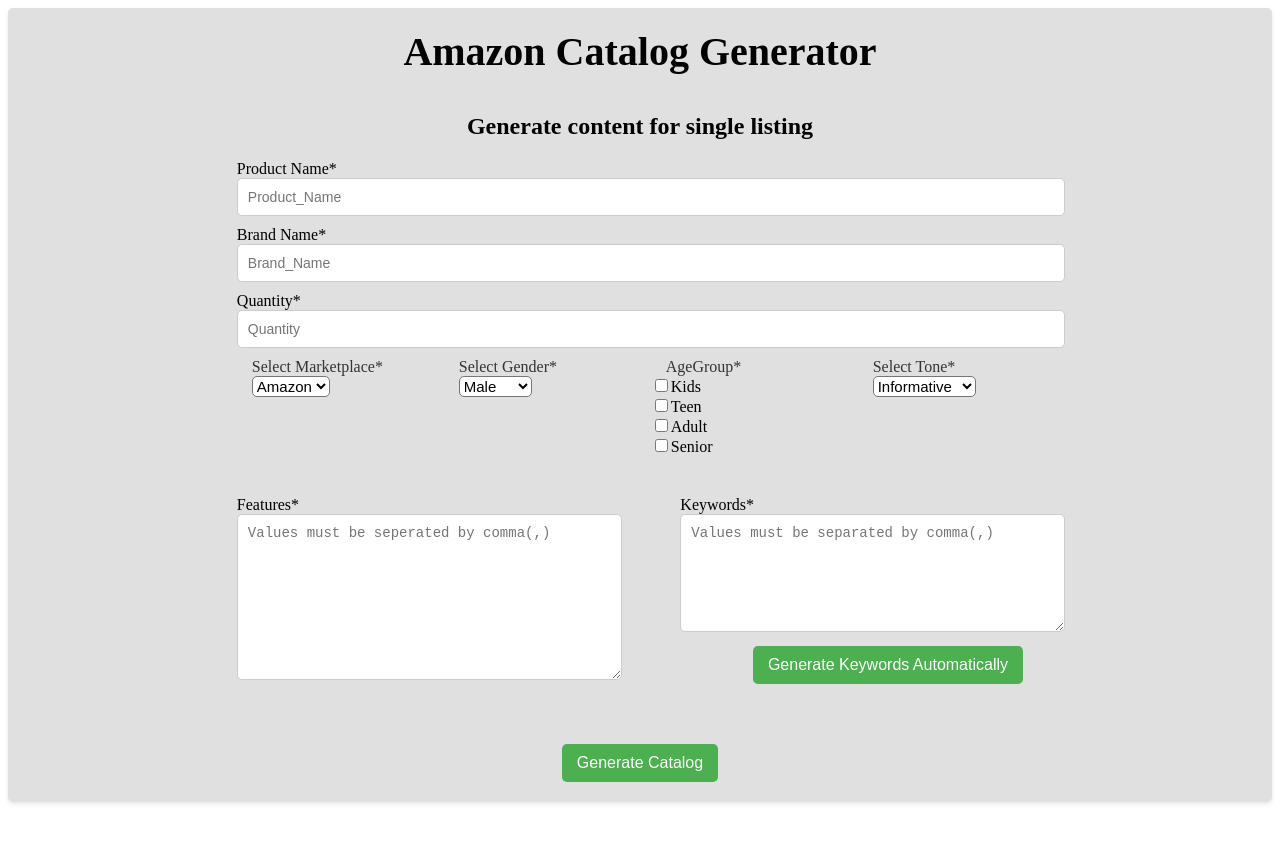
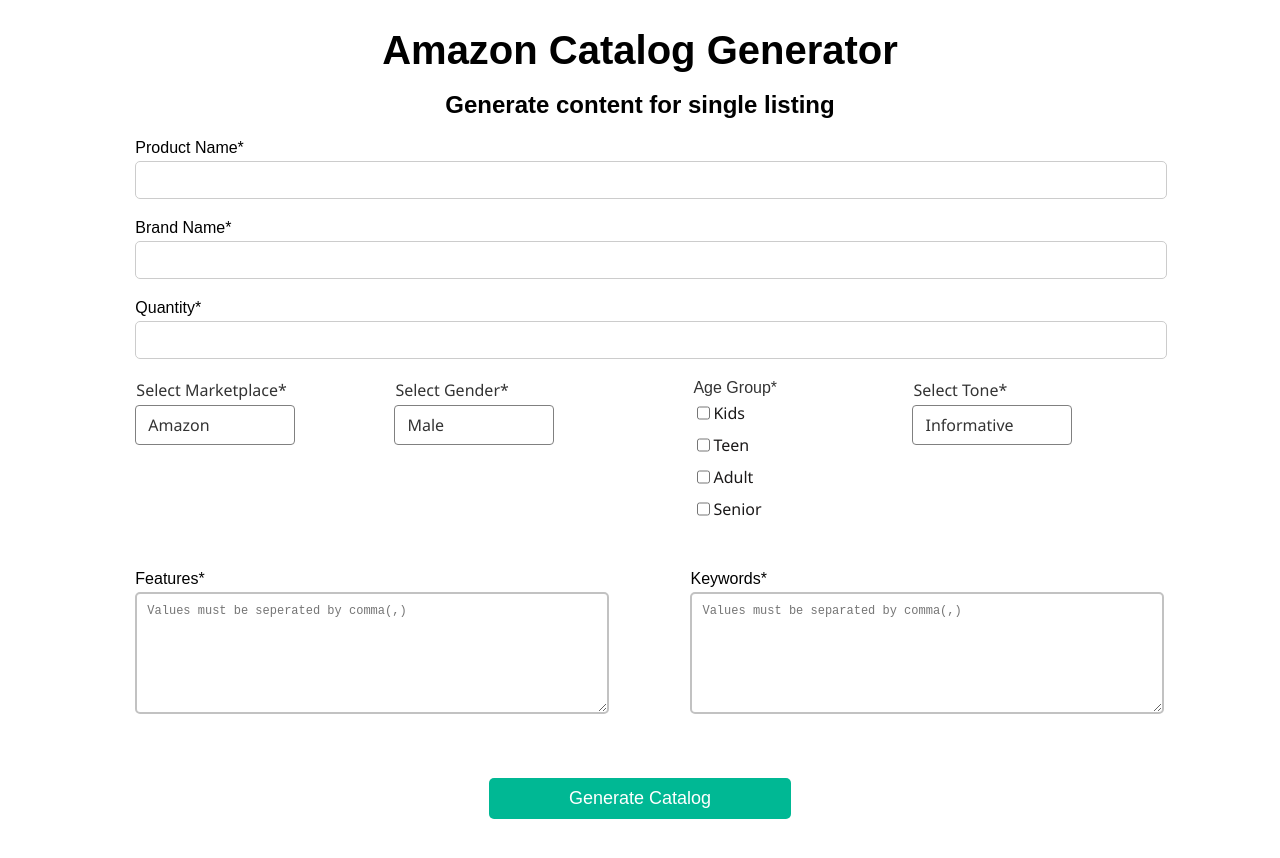
Before and after one commit to vprmvijay/CatalogGenerator, a React (Create React App) app: page / in a window 1280 px wide. Shown: the top 858 px of the page. Before the commit the page ends 810 px from the top, so only its background shows below. Built offline with nearby package versions, Linux system fonts and the light colour scheme.

Commit message:
ui changes

```diff
--- a/src/Form.css
+++ b/src/Form.css
@@ -1,6 +1,6 @@
 .Form {
   margin: 20px;
-  background-color: #e0e0e0;
+
   padding: 20px;
   display: flex;
   flex-direction: column;
@@ -8,6 +8,8 @@
   justify-content: center;
   margin: 0 auto;
 
+  border-radius: 5px;
+  font-family: Arial, Helvetica, sans-serif;
 }
 
 .title {
@@ -20,7 +22,7 @@
 .Head {
   font-size: 40px;
   font-weight: bold;
-  margin-bottom: 20px;
+
   text-align: center;
 }
 
@@ -32,6 +34,7 @@
 }
 
 .container-1 {
+
   display: flex;
   flex-wrap: wrap;
   justify-content: space-between;
@@ -49,9 +52,11 @@
 }
 
 .response {
-  background-color: #f9f9f9;
+  background-color: #ffffff;
   padding: 20px;
   margin-top: 20px;
+  box-shadow: 0 2px 4px rgba(0, 0, 0, 0.1);
+  border-radius: 5px;
 }
 
 .r-title {
@@ -64,7 +69,7 @@
   margin-top: 20px;
   margin-left: 20%;
   padding: 10px 20px;
-  background-color: #4caf50;
+  background-color: #00b894;
   color: #fff;
   border: none;
   cursor: pointer;
@@ -72,13 +77,24 @@
 }
 
 .r-button:hover {
-  background-color: #45a049;
+  background-color: #00a383;
 }
 
-.button-1,
+.button-1{
+  background-color: #00b894;
+  font-size: large;
+  color: white;
+  padding: 10px 15px;
+  border: none;
+  border-radius: 5px;
+  cursor: pointer;
+  margin-bottom: 20px;
+  transition: background-color 0.3s ease;
+  width: 30%;
+}
 .button-2 {
-  background-color: #4caf50;
-  font-size: medium;
+  background-color: #00b894;
+  font-size:small;
   color: white;
   padding: 10px 15px;
   border: none;
@@ -90,7 +106,7 @@
 
 .button-1:hover,
 .button-2:hover {
-  background-color: #45a049;
+  background-color: #02a360cb;
 }
 
 .button-1 {
@@ -99,7 +115,7 @@
 }
 
 .button-2 {
-  margin-left: 20%;
+  margin-left: 30%;
   margin-top: 0;
 }
 
@@ -108,23 +124,34 @@
 }
 
 .label-1 {
-  padding-left: 15px;
+  padding-left: 1px;
   padding-right: 15px;
+  margin-bottom: 4px;
 }
 
 textarea {
   resize: vertical;
 }
+
 .label-1,
 .r-label {
   font-size: 16px;
   color: #333;
+  font-family: 'Segoe UI', Tahoma, Geneva, Verdana, sans-serif;
 }
-
+.label-1-2{
+  font-size: 16px;
+  color: #333;
+  text-align: center;
+  margin-left: 40px;
+  justify-content: center ;
+  margin-bottom: 10px;
+}
 input[type="text"],
 textarea {
   width: 100%;
   padding: 10px;
+  margin-top: 4px;
   margin-bottom: 10px;
   border: 1px solid #ccc;
   border-radius: 5px;
@@ -142,22 +169,48 @@
 
 .content {
   margin-bottom: 20px;
+  max-width: 100%;
 }
 
-
-.Form {
+/* .Form {
   box-shadow: 0 2px 4px rgba(0, 0, 0, 0.1);
   border-radius: 5px;
-}
+  border-left: 4px solid #00b894;
+} */
 
 .response {
   box-shadow: 0 2px 4px rgba(0, 0, 0, 0.1);
   border-radius: 5px;
-  border-left: 4px solid #4caf50;
+  border-left: 4px solid #00b894;
 }
-.content{
-
-    max-width: 100%;
 
 
+/* .Form {
+  background-color: #f6f6f6;
+} */
+
+.title,
+.Head {
+  color: #000000;
 }
+
+.button-1,
+.button-2 {
+  background-color: #00b894;
+}
+
+.button-1:hover,
+.button-2:hover {
+  background-color: #00a383;
+}
+
+textarea {
+ width: 99%;
+  padding: 10px;
+  margin-bottom: 10px;
+  border: 2px solid #c2c2c2;
+  border-radius: 5px;
+  font-size: 12px; /* Reduced font size */
+  color: #555;
+  resize: vertical;
+}
--- a/src/Form.jsx
+++ b/src/Form.jsx
@@ -1,5 +1,5 @@
 import React,{ useState } from 'react';
-import keywordExtractor from 'keyword-extractor';
+// import keywordExtractor from 'keyword-extractor';
 import LoadingSpinner from './components/loadingSpinner';
 import './Form.css'
 import Select from './components/select.jsx';
@@ -24,17 +24,17 @@
 
     const [mData, setmData] = useState({});
     const [keywords, setKeywords] = useState([]);
-        const handleAutomaticClick = (event) => {
-          event.preventDefault();
-          const concatenatedText = product + ' ' + features;
-          const extractedKeywords = keywordExtractor.extract(concatenatedText, {
-            language: 'english',
-            remove_digits: true,
-            return_changed_case: true,
-            remove_duplicates: true,
-          });
-          setKeywords(extractedKeywords);
-        };
+        // const handleAutomaticClick = (event) => {
+        //   event.preventDefault();
+        //   const concatenatedText = product + ' ' + features;
+        //   const extractedKeywords = keywordExtractor.extract(concatenatedText, {
+        //     language: 'english',
+        //     remove_digits: true,
+        //     return_changed_case: true,
+        //     remove_duplicates: true,
+        //   });
+        //   setKeywords(extractedKeywords);
+        // };
 
 
 
@@ -227,17 +227,17 @@
                 <form>
                     <div className=''>
                         <label>Product Name*</label>
-                        <input type="text" name="Product" id ="Product" placeholder="Product_Name" required onChange={handleProductChange}/>
+                        <input type="text" name="Product" id ="Product"  required onChange={handleProductChange}/>
 
                     </div>
                     <div className='hell'>
                         <label>Brand Name*</label>
-                        <input type="text" name="brand" id ="brand" placeholder="Brand_Name" required onChange={handleBrandChange}/>
+                        <input type="text" name="brand" id ="brand" required onChange={handleBrandChange}/>
 
                     </div>
                     <div className=''>
                         <label>Quantity*</label>
-                        <input type="text" name="quantity" id ="quantity" placeholder="Quantity" required onChange={handleQuantityChange}/>
+                        <input type="text" name="quantity" id ="quantity"  required onChange={handleQuantityChange}/>
 
                     </div>
                     <div>
@@ -252,7 +252,7 @@
 
                             </div>
                             <div>
-                                <label className='label-1'>AgeGroup*</label>
+                                <label className='label-1-2'>Age Group*</label>
                                 <Select3 onChange={handleAgeChange}/>
 
                             </div>
@@ -266,13 +266,13 @@
                     <div className='container-1'>
                     <div>
                         <label>Features*</label>
-                        <textarea rows="9" type="text" name="Features" id="Features" placeholder="Values must be seperated by comma(,)" required onChange={handleFeatureChange}></textarea>
+                        <textarea rows="7" type="text" name="Features" id="Features" placeholder="Values must be seperated by comma(,)" required onChange={handleFeatureChange}></textarea>
                     </div>
                     <div>
                         <label>Keywords*</label>
                         <div>
                          <textarea
-                         rows="6"
+                         rows="7"
                          type="text"
                          name="Keywords"
                          id="Keywords"
@@ -282,9 +282,9 @@
                          required
                        />
 
-                    <button  onClick={handleAutomaticClick} className='button-2' >
-                    Generate Keywords Automatically
-                    </button>
+                    {/* <button  onClick={handleAutomaticClick} className='button-2' >
+                    Generate Keywords
+                    </button> */}
                     </div>
 
                     </div>
@@ -299,7 +299,8 @@
         <div className="response">
             <div className="content">
                 <label className="r-title">Product Name: {catalog.product}</label><br /><br />
-                <pre className='r-label'>{formattedOutput}</pre>
+                {/* <pre className='r-label'>{formattedOutput}</pre> */}
+                <textarea rows='24' value={formattedOutput}></textarea>
                {/* <pre className='r-label'>{mData}</pre> */}
             <br />
 
--- a/src/components/select.css
+++ b/src/components/select.css
@@ -1,10 +1,44 @@
-select{
+div {
+    margin-bottom: 10px;
+    position: relative;
+  }
 
-    margin-left: 15px;
+  select {
+    font-family: 'Segoe UI', Tahoma, Geneva, Verdana, sans-serif;
+    appearance: none;
+    padding: 8px 12px;
+    font-size: 16px;
+    border: 1px solid grey;
+    border-radius: 4px;
     background-color: white;
-    color: #000000;
-    border: 1;
-    font-size: 15px;
-    border-radius: 5px;
+    color:#333;
     cursor: pointer;
+    width: 160px;
+    margin-top: 4px;
+  }
+
+  select:focus {
+    outline: none;
+    box-shadow: 0 0 3px 1px lightblue;
+  }
+
+  .select-arrow {
+    position: absolute;
+    top: calc(50% - 4px); /* Adjust the value to vertically center the arrow */
+    right: 12px;
+    transform: translateY(-50%);
+    pointer-events: none;
+    width: 16px; /* Set a width to make the arrow visible */
+    height: 16px; /* Set a height to make the arrow visible */
+    z-index: 1;
 }
+
+  .select-arrow::before {
+    content: "";
+    display: block;
+    width: 100%;
+    height: 100%;
+    border-bottom: 2px solid grey;
+    border-right: 2px solid grey;
+    transform: rotate(45deg);
+  }
--- /dev/null
+++ b/src/components/select3.css
@@ -0,0 +1,19 @@
+.select3 {
+    margin-left: 40px;
+    display:flex;
+    margin-top: 5px;
+    grid-template-columns: repeat(2, 1fr);
+    font-family: 'Segoe UI', Tahoma, Geneva, Verdana, sans-serif;
+  }
+
+
+
+  .selectl{
+    font-weight: 100;
+    color: rgb(27, 25, 25);
+    font-family:'Segoe UI', Tahoma, Geneva, Verdana, sans-serif;
+  }
+
+  input[type="checkbox"]:checked + label {
+    color: #000000;
+  }
--- a/src/components/select3.jsx
+++ b/src/components/select3.jsx
@@ -1,5 +1,5 @@
 import React, { useState, useEffect } from "react";
-import "./select.css";
+import "./select3.css";
 
 const Select3 = ({ onChange }) => {
   const options = ["Kids", "Teen", "Adult", "Senior"];
@@ -28,14 +28,14 @@
   return (
     <>
       {options.map((option, index) => (
-        <div key={index}>
+        <div className="select3" key={index}>
           <input
             type="checkbox"
             value={option}
             checked={selectedOptions.includes(option)}
             onChange={onOptionChangeHandler}
           />
-          <label>{option}</label>
+          <label className="selectl">{option}</label>
         </div>
       ))}
     </>
```
